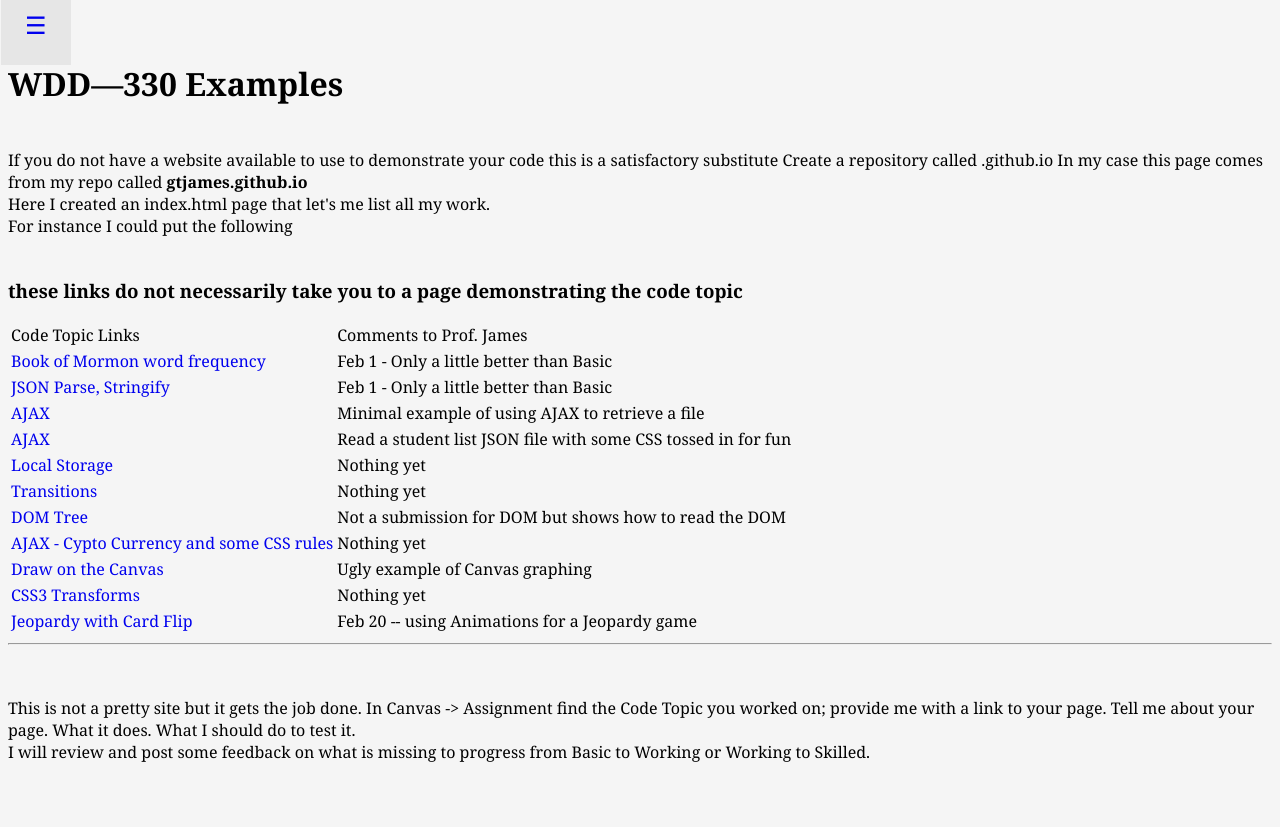
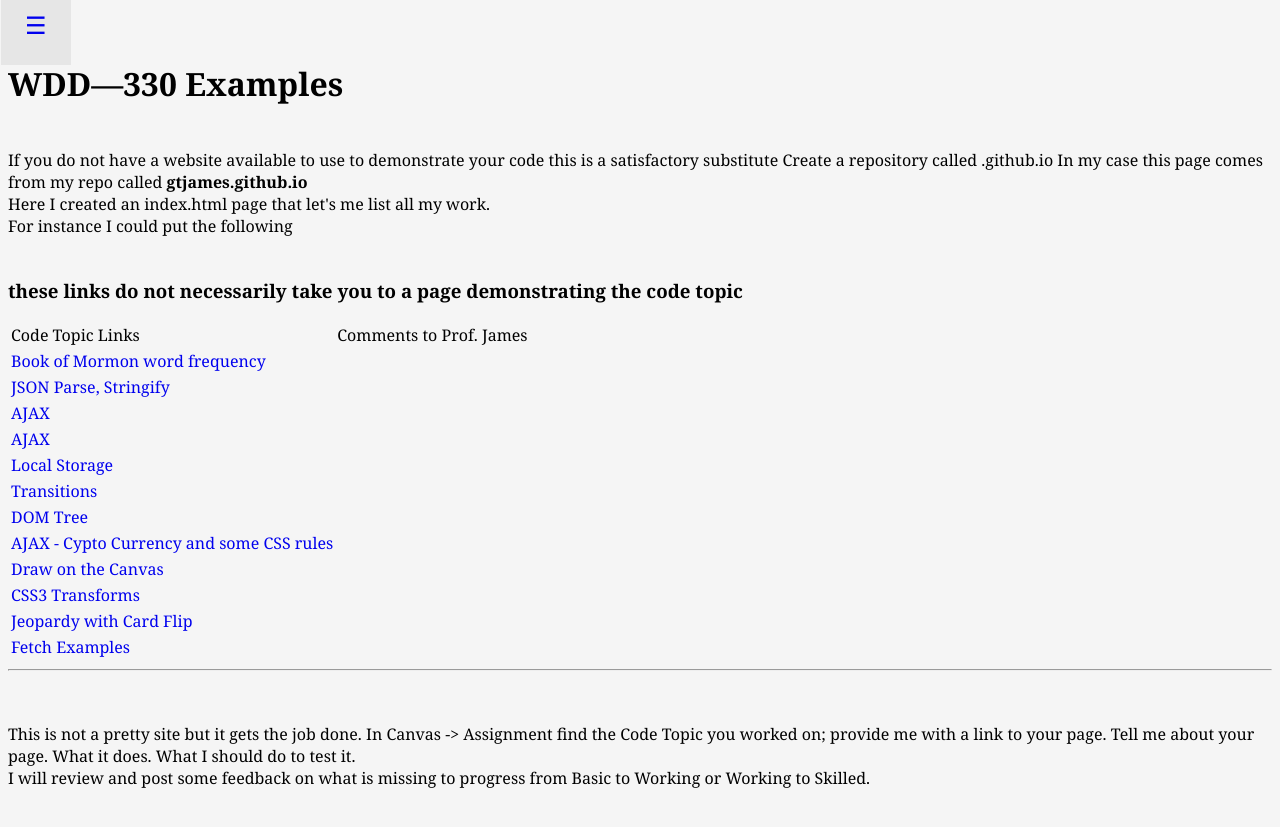
Before and after one commit to gtjames/gtjames.github.io, a Jekyll site: the page index.html, which Jekyll copies as it is, in a window 1280 px wide. Shown: the top 827 px of the page. Built offline with Jekyll 4.4.1, drawn with Linux system fonts in a browser that asks for light colours.

Commit message:
Link over to the Fetch Examples

```diff
--- a/index.html
+++ b/index.html
@@ -35,18 +35,18 @@
   <table>
     <tr><td>Code Topic Links</td><td>Comments to Prof. James</td></tr>
 
-    <tr><td><a href="/BoM/Bom.html">             Book of Mormon word frequency</a></td><td>Feb 1 - Only a little better than Basic</td></tr>
-    <tr><td><a href="/json.html">                JSON Parse, Stringify</a></td><td>Feb 1 - Only a little better than Basic</td></tr>
-    <tr><td><a href="/AJAX/tinyAJAX.html">       AJAX</a></td><td>Minimal example of using AJAX to retrieve a file</td></tr>
-    <tr><td><a href="/AJAX/AjaxTable.html">      AJAX</a></td><td>Read a student list JSON file with some CSS tossed in for fun</td></tr>
-    <tr><td><a href="/LocalStorage/ls_JSON.html">Local Storage</a></td><td>Nothing yet</td></tr>
-    <tr><td><a href="/Transitions.html">         Transitions</a></td><td>Nothing yet</td></tr>
-    <tr><td><a href="/domTree/domTree.html">     DOM Tree</a></td><td>Not a submission for DOM but shows how to read the DOM</td></tr>
-    <tr><td><a href="/crypto/index.html">        AJAX - Cypto Currency and some CSS rules</a></td><td>Nothing yet</td></tr>
-    <tr><td><a href="/draw.html">                Draw on the Canvas</a></td><td>Ugly example of Canvas graphing</td></tr>
-    <tr><td><a href="/CSSTransformations.html">  CSS3 Transforms </a></td><td>Nothing yet</td></tr>
-    <tr><td><a href="/Jeopardy.html">            Jeopardy with Card Flip</a></td><td>Feb 20 -- using Animations for a Jeopardy game</td></tr>
-
+    <tr><td><a href="/BoM/Bom.html">             Book of Mormon word frequency</a></td></tr>
+    <tr><td><a href="/json.html">                JSON Parse, Stringify</a></td></tr>
+    <tr><td><a href="/AJAX/tinyAJAX.html">       AJAX</a></td></tr>
+    <tr><td><a href="/AJAX/AjaxTable.html">      AJAX</a></td></tr>
+    <tr><td><a href="/LocalStorage/ls_JSON.html">Local Storage</a></td></tr>
+    <tr><td><a href="/Transitions.html">         Transitions</a></td></tr>
+    <tr><td><a href="/domTree/domTree.html">     DOM Tree</a></td></tr>
+    <tr><td><a href="/crypto/index.html">        AJAX - Cypto Currency and some CSS rules</a></td></tr>
+    <tr><td><a href="/draw.html">                Draw on the Canvas</a></td></tr>
+    <tr><td><a href="/CSSTransformations.html">  CSS3 Transforms </a></td></tr>
+    <tr><td><a href="/Jeopardy.html">            Jeopardy with Card Flip</a></td></tr>
+    <tr><td><a href="https://gtjames.github.io/FetchExamples/">Fetch Examples</a></td></tr>
   </table>
   <hr>
   <br><br>
```
